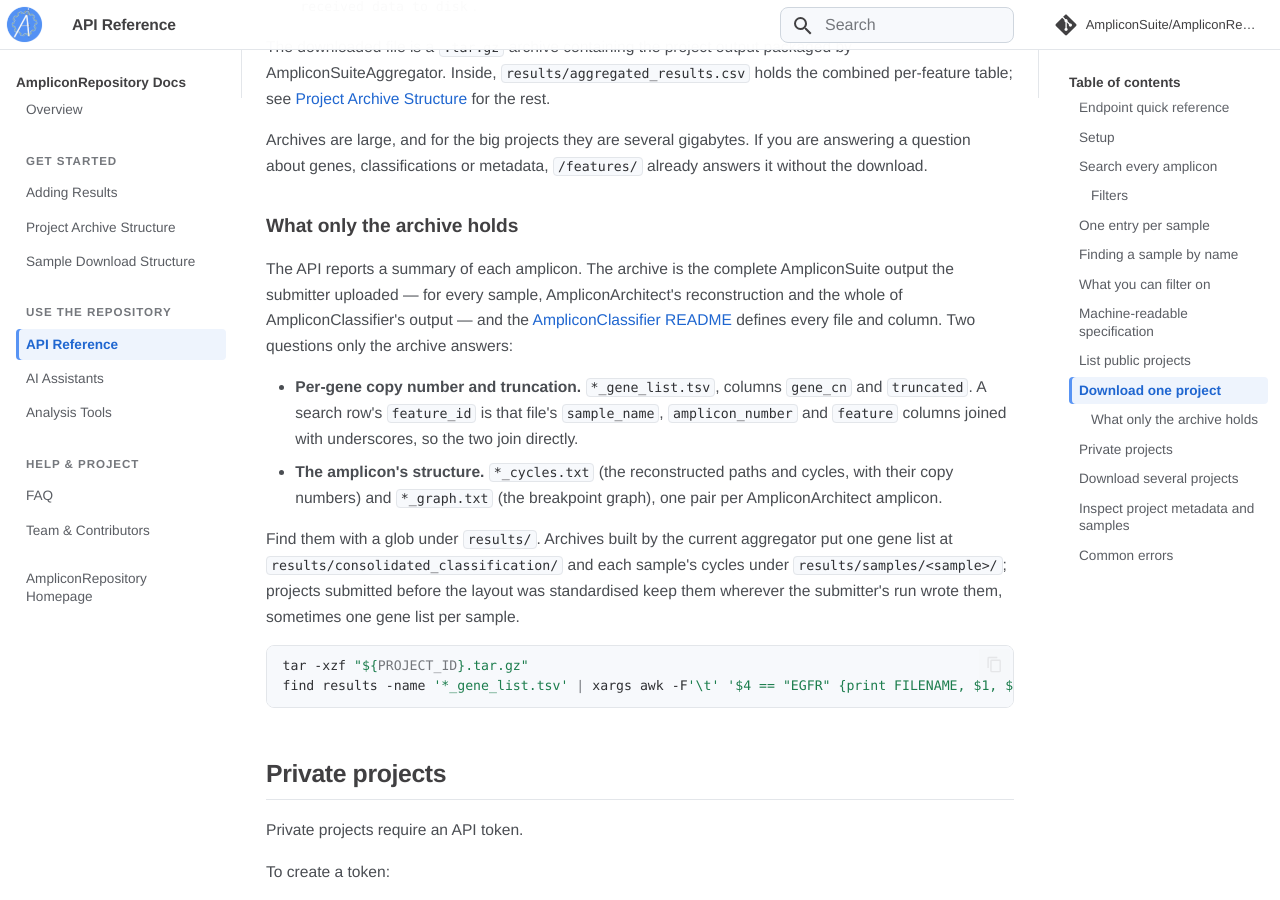
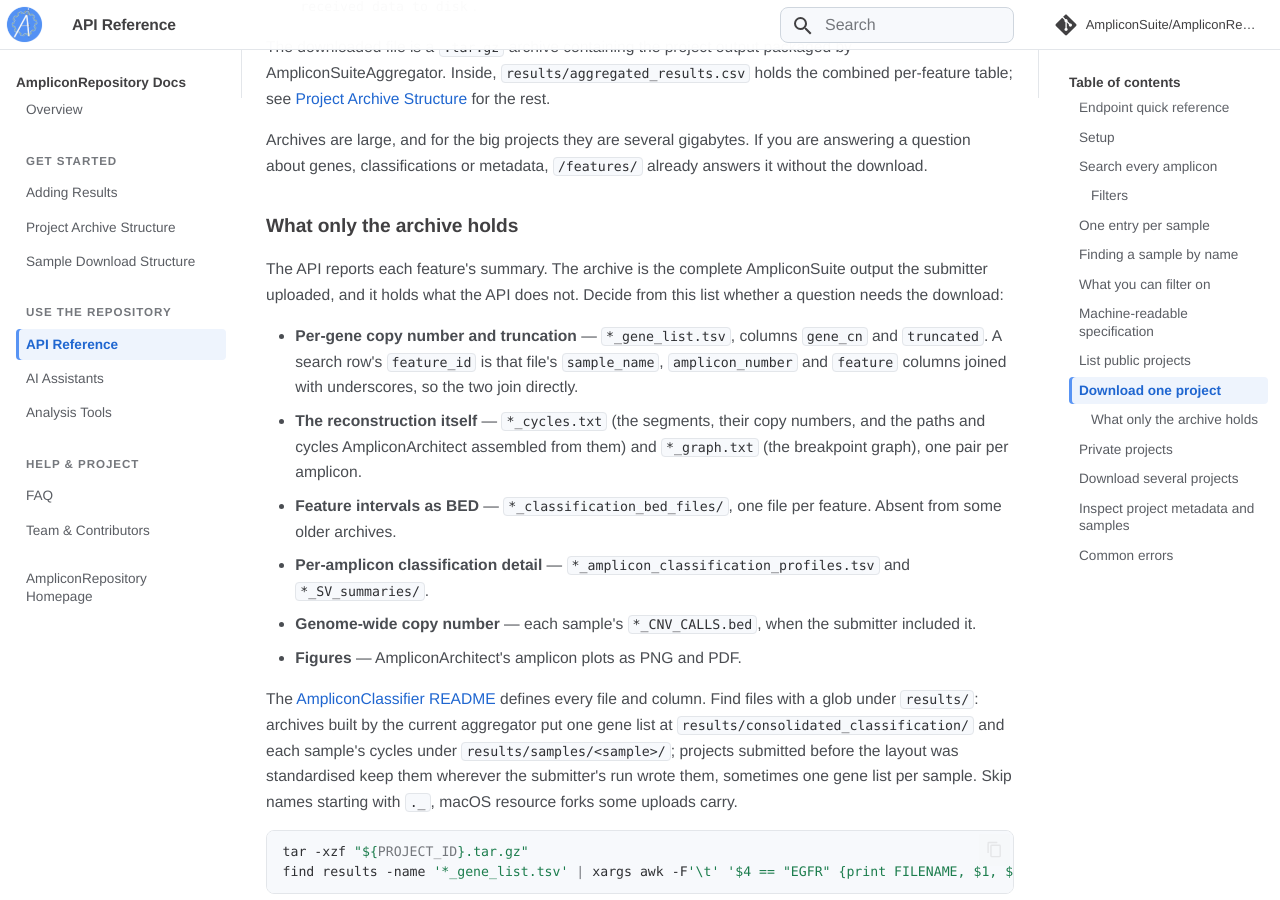
Before and after one commit to AmpliconSuite/AmpliconRepository-docs, an MkDocs documentation site: the page built from docs/api.md, in a window 1280 px wide and 900 px high, scrolled down 7642 px. Built offline with MkDocs 1.6.1 and Material for MkDocs 9.7.7, drawn with Linux system fonts in a browser that asks for light colours; comment, search, counter and statistics services are not loaded.

Commit message:
Widen the archive section to everything the API does not carry
Mirrors the llms.txt rewrite in AmpliconSuite/AmpliconRepository#659: the list is what a reader uses to decide whether a download is needed, so it names the reconstruction, feature BEDs, classification profiles, SV summaries, genome-wide CNV calls and figures, not only the gene list. Presence checked across eight prod archives 2026-09-16; the two items missing from some are marked.

Co-Authored-By: Claude Opus 5 <noreply@anthropic.com>
Claude-Session: https://claude.ai/code/session_01Xv26zg4CMf82ErXsv54186

````diff
--- a/docs/api.md
+++ b/docs/api.md
@@ -343,26 +343,34 @@ Archives are large, and for the big projects they are several gigabytes. If you
 
 ### What only the archive holds
 
-The API reports a summary of each amplicon. The archive is the complete
-AmpliconSuite output the submitter uploaded — for every sample,
-AmpliconArchitect's reconstruction and the whole of AmpliconClassifier's
-output — and the
-[AmpliconClassifier README](https://github.com/AmpliconSuite/AmpliconClassifier/blob/main/README.md#3-outputs)
-defines every file and column. Two questions only the archive answers:
+The API reports each feature's summary. The archive is the complete
+AmpliconSuite output the submitter uploaded, and it holds what the API does
+not. Decide from this list whether a question needs the download:
 
-- **Per-gene copy number and truncation.** `*_gene_list.tsv`, columns
+- **Per-gene copy number and truncation** — `*_gene_list.tsv`, columns
   `gene_cn` and `truncated`. A search row's `feature_id` is that file's
   `sample_name`, `amplicon_number` and `feature` columns joined with
   underscores, so the two join directly.
-- **The amplicon's structure.** `*_cycles.txt` (the reconstructed paths and
-  cycles, with their copy numbers) and `*_graph.txt` (the breakpoint graph),
-  one pair per AmpliconArchitect amplicon.
+- **The reconstruction itself** — `*_cycles.txt` (the segments, their copy
+  numbers, and the paths and cycles AmpliconArchitect assembled from them)
+  and `*_graph.txt` (the breakpoint graph), one pair per amplicon.
+- **Feature intervals as BED** — `*_classification_bed_files/`, one file per
+  feature. Absent from some older archives.
+- **Per-amplicon classification detail** —
+  `*_amplicon_classification_profiles.tsv` and `*_SV_summaries/`.
+- **Genome-wide copy number** — each sample's `*_CNV_CALLS.bed`, when the
+  submitter included it.
+- **Figures** — AmpliconArchitect's amplicon plots as PNG and PDF.
 
-Find them with a glob under `results/`. Archives built by the current
-aggregator put one gene list at `results/consolidated_classification/` and
-each sample's cycles under `results/samples/<sample>/`; projects submitted
-before the layout was standardised keep them wherever the submitter's run
-wrote them, sometimes one gene list per sample.
+The
+[AmpliconClassifier README](https://github.com/AmpliconSuite/AmpliconClassifier/blob/main/README.md#3-outputs)
+defines every file and column. Find files with a glob under `results/`:
+archives built by the current aggregator put one gene list at
+`results/consolidated_classification/` and each sample's cycles under
+`results/samples/<sample>/`; projects submitted before the layout was
+standardised keep them wherever the submitter's run wrote them, sometimes one
+gene list per sample. Skip names starting with `._`, macOS resource forks some
+uploads carry.
 
 ```bash
 tar -xzf "${PROJECT_ID}.tar.gz"
````
